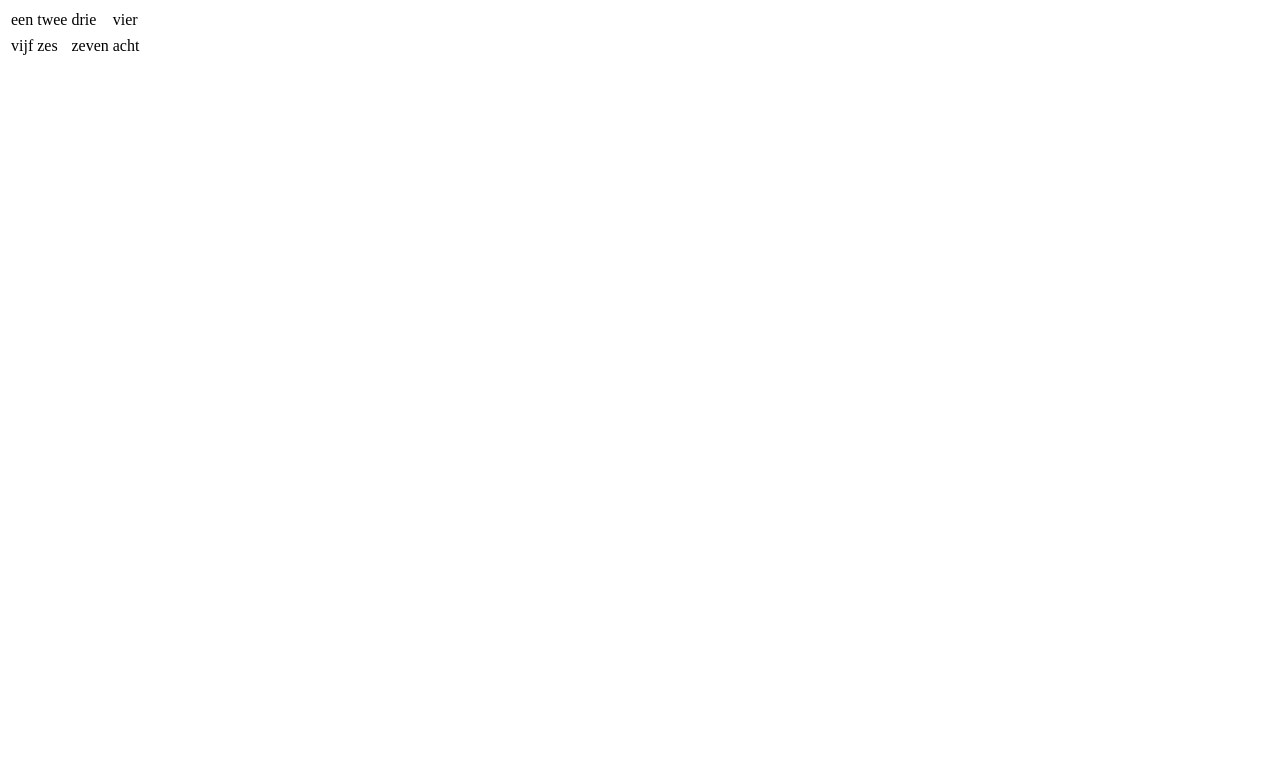
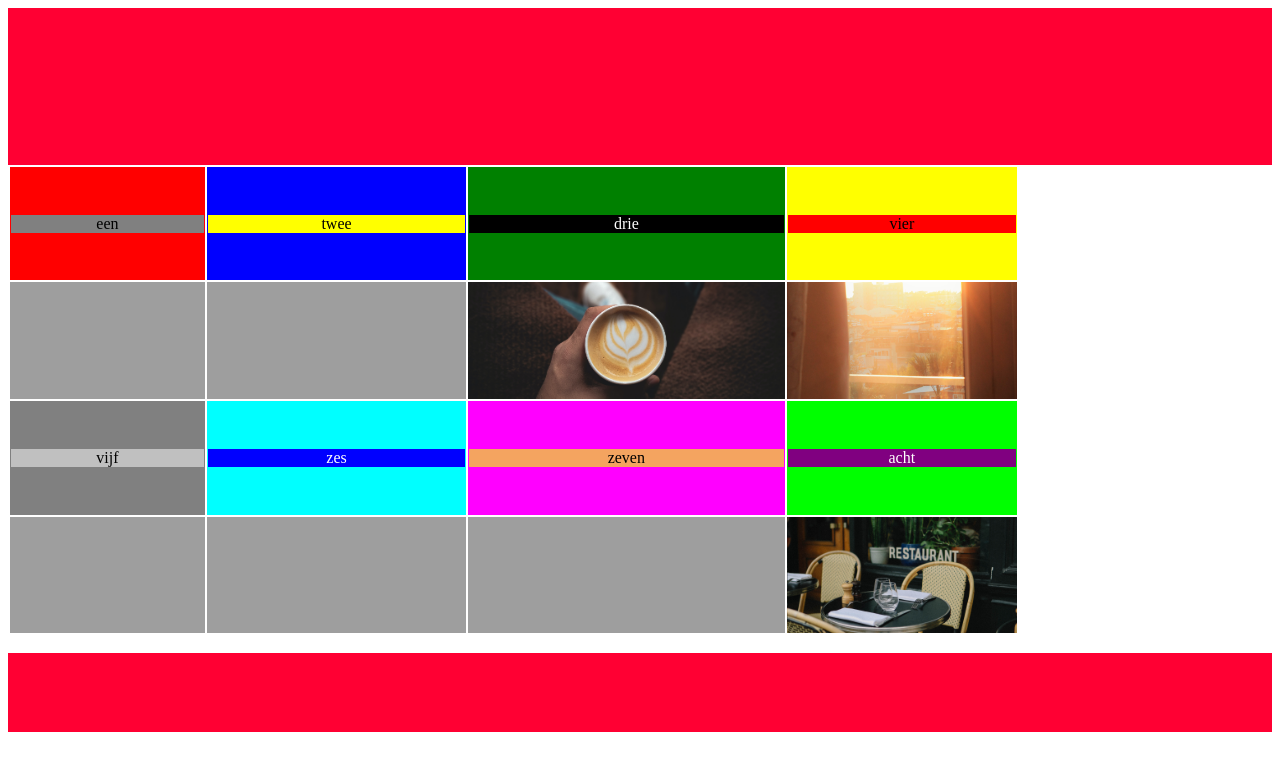
Before and after one commit to Kiewi009/les12, a plain HTML site: page index.html in a window 1280 px wide. Drawn offline with Linux system fonts and the light colour scheme; the site is published under a folder, as on GitHub Pages, so addresses that start at the root find nothing.

Commit message:
Add files via upload

```diff
--- a/index.html
+++ b/index.html
@@ -1,8 +1,8 @@
-
+<!DOCTYPE htm>
 <html>
   <head>
     <meta charset="utf-8">
-    <link rel="stylesheet" type="text/css" href="/stylesheet.css"/>
+    <link rel="stylesheet"  href="stylesheet.css">
 
    <title></title>
   </head>
--- a/stylesheet.css
+++ b/stylesheet.css
@@ -141,21 +141,21 @@ footer {
 }
 
 .achtergrond-5 {
-  background-image: url('/FOTOS/foto1.jpg');
+  background-image: url('FOTOS/foto1.jpg');
   background-size: cover;
   background-position: center center;
   height: 25%;
 }
 
 .achtergrond-6 {
-  background-image: url('/FOTOS/foto2.jpg');
+  background-image: url('FOTOS/foto2.jpg');
   background-size: cover;
   background-position: center center;
   height: 25%;
 }
 
 .achtergrond-7 {
-  background-image: url('/FOTOS/foto3.jpg');
+  background-image: url('FOTOS/foto3.jpg');
   background-size: cover;
   background-position: center center;
   height: 25%;
@@ -163,14 +163,14 @@ footer {
 
 
 .achtergrond-8 {
-  background-image: url('/FOTOS/foto4.jpg');
+  background-image: url('FOTOS/foto4.jpg');
   background-size: cover;
   background-position: center center;
   height: 25%;
 }
 
 .achtergrond-13 {
-  background-image: url('/FOTOS/foto5.jpg');
+  background-image: url('FOTOS/foto5.jpg');
   background-size: cover;
   background-position: center center;
   height: 25%;
@@ -178,21 +178,21 @@ footer {
 
 
 .achtergrond-14 {
-  background-image: url('/FOTOS/foto6.jpg');
+  background-image: url('FOTOS/foto6.jpg');
   background-size: cover;
   background-position: center center;
   height: 25%;
 }
 
 .achtergrond-15 {
-  background-image: url('/FOTOS/foto7.jpg');
+  background-image: url('FOTOS/foto7.jpg');
   background-size: cover;
   background-position: center center;
   height: 25%;
 }
 
 .achtergrond-16 {
-  background-image: url('/FOTOS/foto8.jpg');
+  background-image: url('FOTOS/foto8.jpg');
   background-size: cover;
   background-position: center center;
   height: 25%;
```
